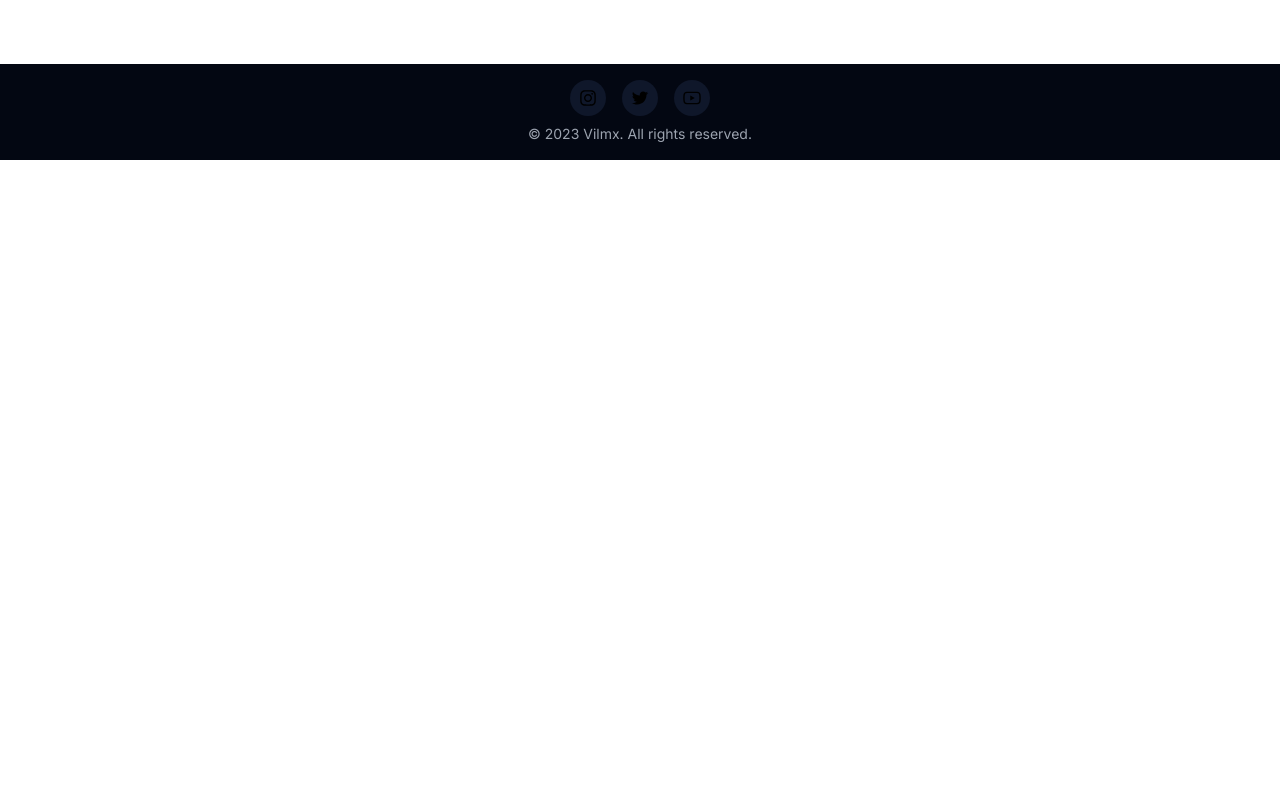
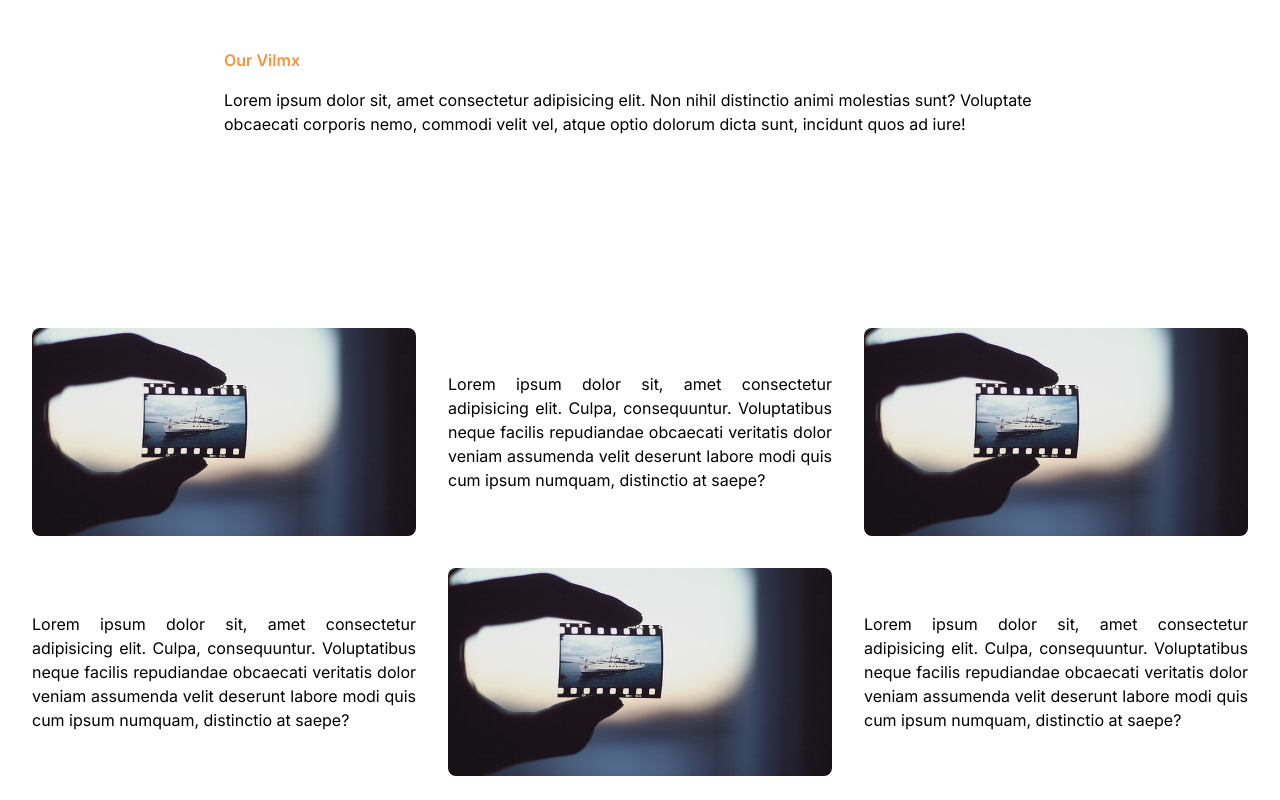
Before and after one commit to Nadhiradhit/vilmx, a Next.js app: page /about in a window 1280 px wide. Before the commit this address had no page. Shown: the part 640-1440 px from the top of the page. Before the commit the page ends 872 px from the top, so only its background shows below. Built offline with nearby package versions, Linux system fonts and the light colour scheme.

Commit message:
feat: about page

```diff
--- a/package.json
+++ b/package.json
@@ -9,7 +9,7 @@
     "lint": "next lint"
   },
   "dependencies": {
-    "framer-motion": "^11.0.22",
+    "framer-motion": "^11.1.7",
     "next": "14.1.4",
     "react": "^18",
     "react-dom": "^18",
--- /dev/null
+++ b/src/app/about/page.tsx
@@ -0,0 +1,72 @@
+"use client";
+import Image from "next/image";
+import { motion } from "framer-motion";
+import AboutFilm from "@/assets/image/film.jpg";
+export default function About() {
+	return (
+		<motion.section
+			initial={{
+				x: -100,
+				opacity: 0,
+			}}
+			animate={{
+				x: 0,
+				opacity: 1,
+			}}
+			transition={{ ease: "easeInOut", duration: 0.6 }}
+			className="w-full flex flex-col pt-12 px-8">
+			<div className="my-20">
+				<h6 className="font-extrabold text-orange-400">About</h6>
+				<div className="lg:px-3 py-8">
+					<h3 className="text-3xl md:text-5xl lg:text-7xl font-semibold">
+						Learn more about Vilmx and what we offer !
+					</h3>
+				</div>
+			</div>
+			<div className="-mt-20 md:-mt-10 xl:my-20 lg:px-48">
+				<h6 className="text-orange-400 font-semibold">Our Vilmx</h6>
+				<p className="my-4">
+					Lorem ipsum dolor sit, amet consectetur adipisicing elit. Non nihil
+					distinctio animi molestias sunt? Voluptate obcaecati corporis nemo,
+					commodi velit vel, atque optio dolorum dicta sunt, incidunt quos ad
+					iure!
+				</p>
+			</div>
+			<div className="w-full py-24 grid lg:grid-cols-3 gap-8">
+				<div className="flex xl:justify-center">
+					<Image src={AboutFilm} alt="" className="w-96 h-52 rounded-lg" />
+				</div>
+				<div className="flex xl:items-center text-justify">
+					<p>
+						Lorem ipsum dolor sit, amet consectetur adipisicing elit. Culpa,
+						consequuntur. Voluptatibus neque facilis repudiandae obcaecati
+						veritatis dolor veniam assumenda velit deserunt labore modi quis cum
+						ipsum numquam, distinctio at saepe?
+					</p>
+				</div>
+				<div className="flex xl:justify-center">
+					<Image src={AboutFilm} alt="" className="w-96 h-52 rounded-lg" />
+				</div>
+				<div className="flex xl:items-center text-justify">
+					<p>
+						Lorem ipsum dolor sit, amet consectetur adipisicing elit. Culpa,
+						consequuntur. Voluptatibus neque facilis repudiandae obcaecati
+						veritatis dolor veniam assumenda velit deserunt labore modi quis cum
+						ipsum numquam, distinctio at saepe?
+					</p>
+				</div>
+				<div className="flex xl:justify-center">
+					<Image src={AboutFilm} alt="" className="w-96 h-52 rounded-lg" />
+				</div>
+				<div className="flex xl:items-center text-justify">
+					<p>
+						Lorem ipsum dolor sit, amet consectetur adipisicing elit. Culpa,
+						consequuntur. Voluptatibus neque facilis repudiandae obcaecati
+						veritatis dolor veniam assumenda velit deserunt labore modi quis cum
+						ipsum numquam, distinctio at saepe?
+					</p>
+				</div>
+			</div>
+		</motion.section>
+	);
+}
--- a/src/components/footer/footer.tsx
+++ b/src/components/footer/footer.tsx
@@ -3,7 +3,7 @@ import IconGroup from "./_sections/icon-group";
 
 export default function Footer() {
 	return (
-		<div className="w-full bg-gray-950 fixed bottom-0 px-8 py-4">
+		<div className="w-full bg-gray-950 bottom-0 px-8 py-4">
 			<div className="flex justify-between lg:flex-col lg:justify-center items-center gap-2">
 				<div className="flex flex-row gap-4">
 					<IconGroup />
--- a/tailwind.config.ts
+++ b/tailwind.config.ts
@@ -16,6 +16,23 @@ const config: Config = {
 				"gradient-conic":
 					"conic-gradient(from 180deg at 50% 50%, var(--tw-gradient-stops))",
 			},
+			fontSize: {
+				"2xs": "0.625rem",
+				xs: "0.75rem",
+				sm: "0.875rem",
+				base: "1rem",
+				lg: "1.125rem",
+				xl: "1.25rem",
+				"2xl": "1.5rem",
+				"3xl": "1.875rem",
+				"4xl": "2.25rem",
+				"5xl": "3rem",
+				"6xl": "4rem",
+				"7xl": "5rem",
+				"8xl": "6rem",
+				"9xl": "7rem",
+				"10xl": "8rem",
+			},
 		},
 	},
 	plugins: [],
```
Also changed, not shown: src/assets/image/film.jpg (added), 1 other file (tests, documents, lock files or other folders).
